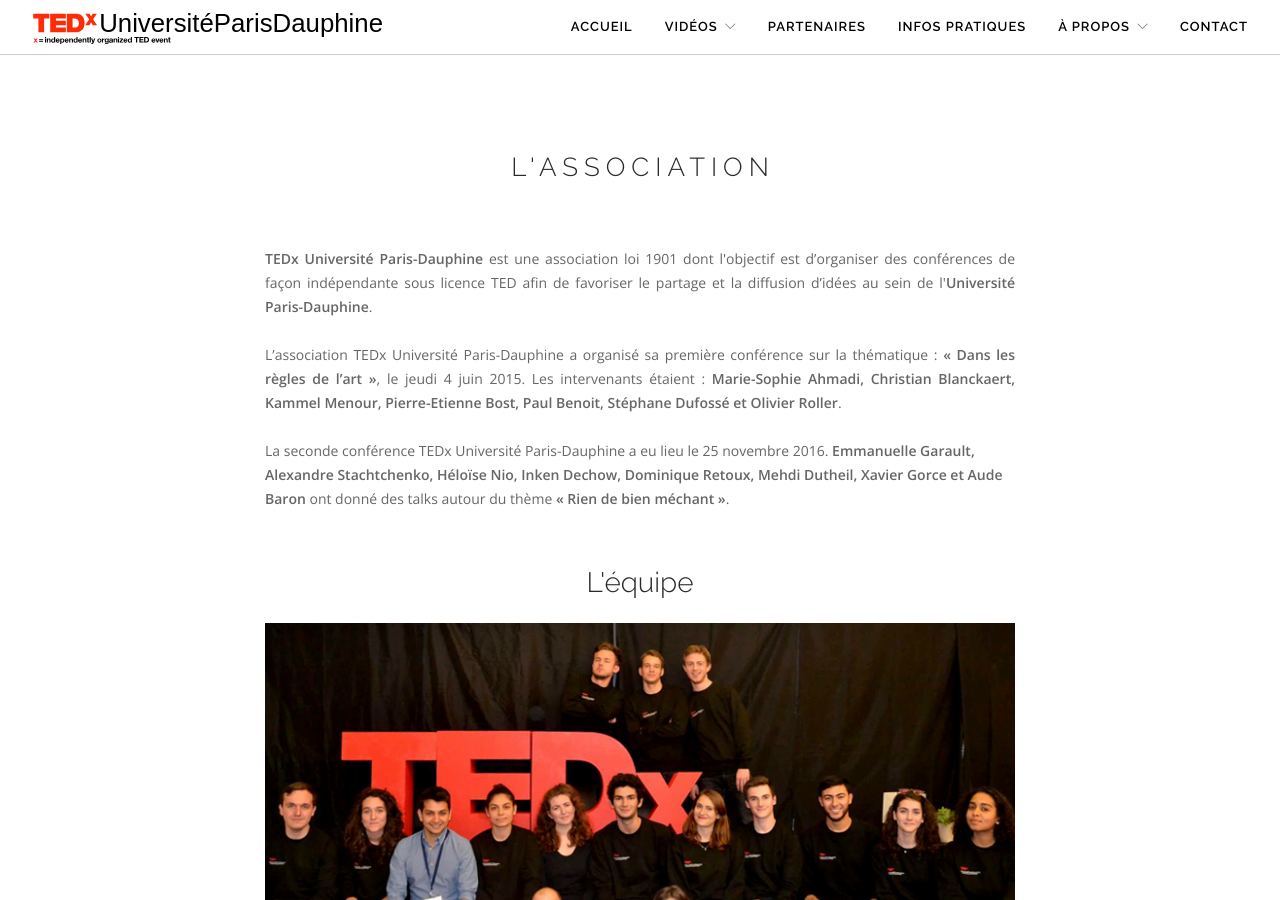
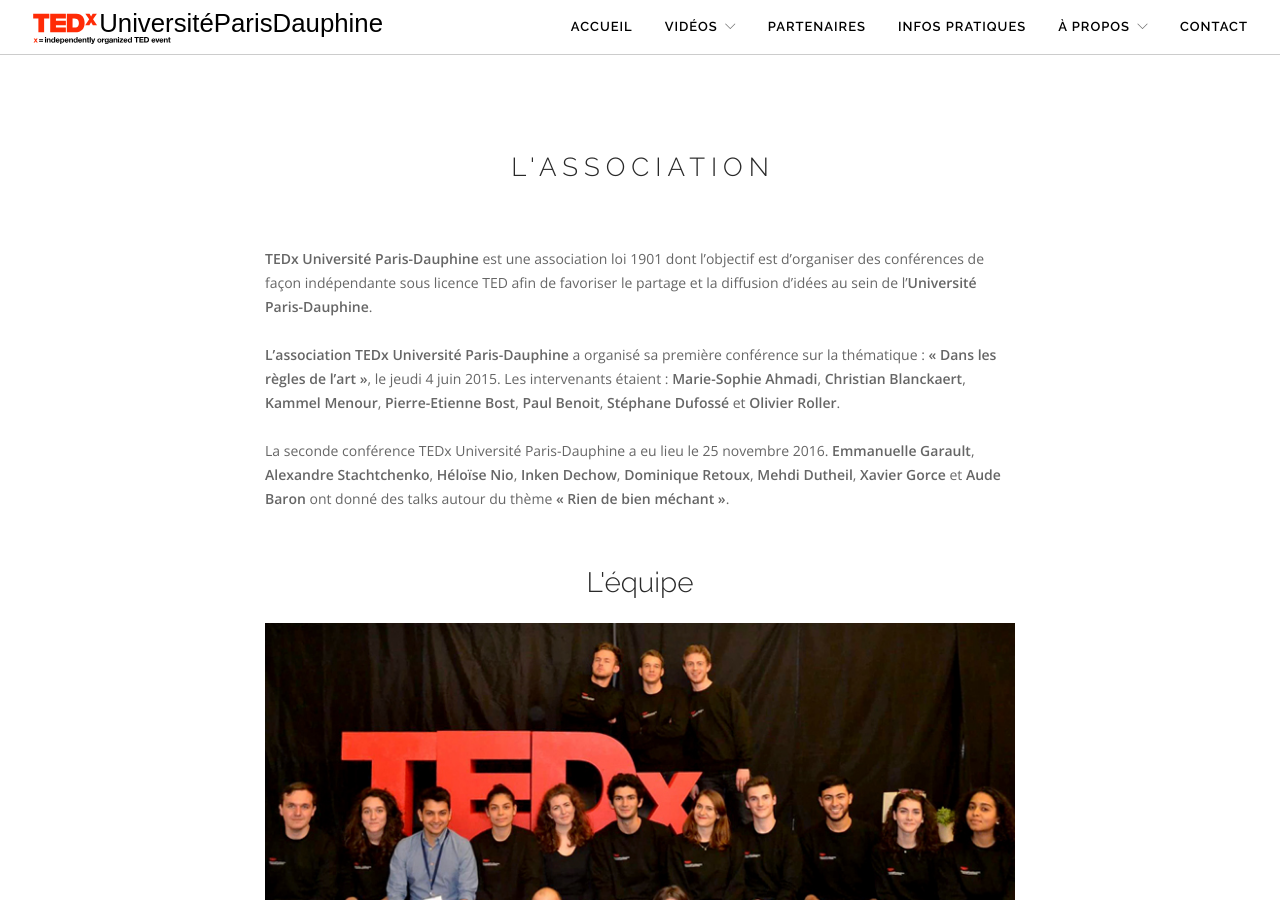
Before and after one commit to tedxparisdauphine/tedxparisdauphine.github.io, a Jekyll site: the page built from _pages/association.html, in a window 1280 px wide and 900 px high. Built offline with Jekyll 4.4.1, drawn with Linux system fonts in a browser that asks for light colours; nearby versions of some CDN libraries; comment, search, counter and statistics services are not loaded.

Commit message:
Update Pages “association”

```diff
--- a/_pages/association.html
+++ b/_pages/association.html
@@ -4,26 +4,24 @@
 title: L'association
 description: Découvrez l'association TEDx Université Paris-Dauphine.
 association-description: >-
-  <p class="text-justify"><strong>TEDx Université Paris-Dauphine</strong> est
-  une association loi 1901 dont l'objectif est d’organiser des conférences de
-  façon indépendante sous licence TED afin de favoriser le partage et la
-  diffusion d’idées au sein de l'<strong>Université Paris-Dauphine</strong>.
-  </p>
+  **TEDx Université Paris-Dauphine** est une association loi 1901 dont
+  l'objectif est d’organiser des conférences de façon indépendante sous licence
+  TED afin de favoriser le partage et la diffusion d’idées au sein de
+  l'**Université Paris-Dauphine**.
 
 
-  <p class="text-justify">L’association TEDx Université Paris-Dauphine a
-  organisé sa première conférence sur la thématique : <strong>« Dans les règles
-  de l’art »</strong>, le jeudi 4 juin 2015. Les intervenants étaient :
-  <strong>Marie-Sophie Ahmadi, Christian Blanckaert, Kammel Menour,
-  Pierre-Etienne Bost, Paul Benoit, Stéphane Dufossé et Olivier
-  Roller</strong>.</p>
+  **L’association TEDx Université Paris-Dauphine** a organisé sa première
+  conférence sur la thématique : **« Dans les règles de l’art »**, le jeudi 4
+  juin 2015. Les intervenants étaient : **Marie-Sophie Ahmadi**, **Christian
+  Blanckaert**, **Kammel Menour**, **Pierre-Etienne Bost**, **Paul Benoit**,
+  **Stéphane Dufossé** et **Olivier Roller**.
 
 
-  <p>La seconde conférence TEDx Université Paris-Dauphine a eu lieu le 25
-  novembre 2016. <strong>Emmanuelle Garault, Alexandre Stachtchenko, Héloïse
-  Nio, Inken Dechow, Dominique Retoux, Mehdi Dutheil, Xavier Gorce et Aude
-  Baron</strong> ont donné des talks autour du thème <strong>« Rien de bien
-  méchant »</strong>.</p>
+  La seconde conférence TEDx Université Paris-Dauphine a eu lieu le 25 novembre
+  2016. **Emmanuelle Garault**, **Alexandre Stachtchenko**, **Héloïse Nio**,
+  **Inken Dechow**, **Dominique Retoux**, **Mehdi Dutheil**, **Xavier Gorce** et
+  **Aude Baron** ont donné des talks autour du thème **« Rien de bien méchant
+  »**.
 team-picture: /assets/images/uploads/equipe-tedx-dauphine.jpg
 teams:
   - members: >-
```
